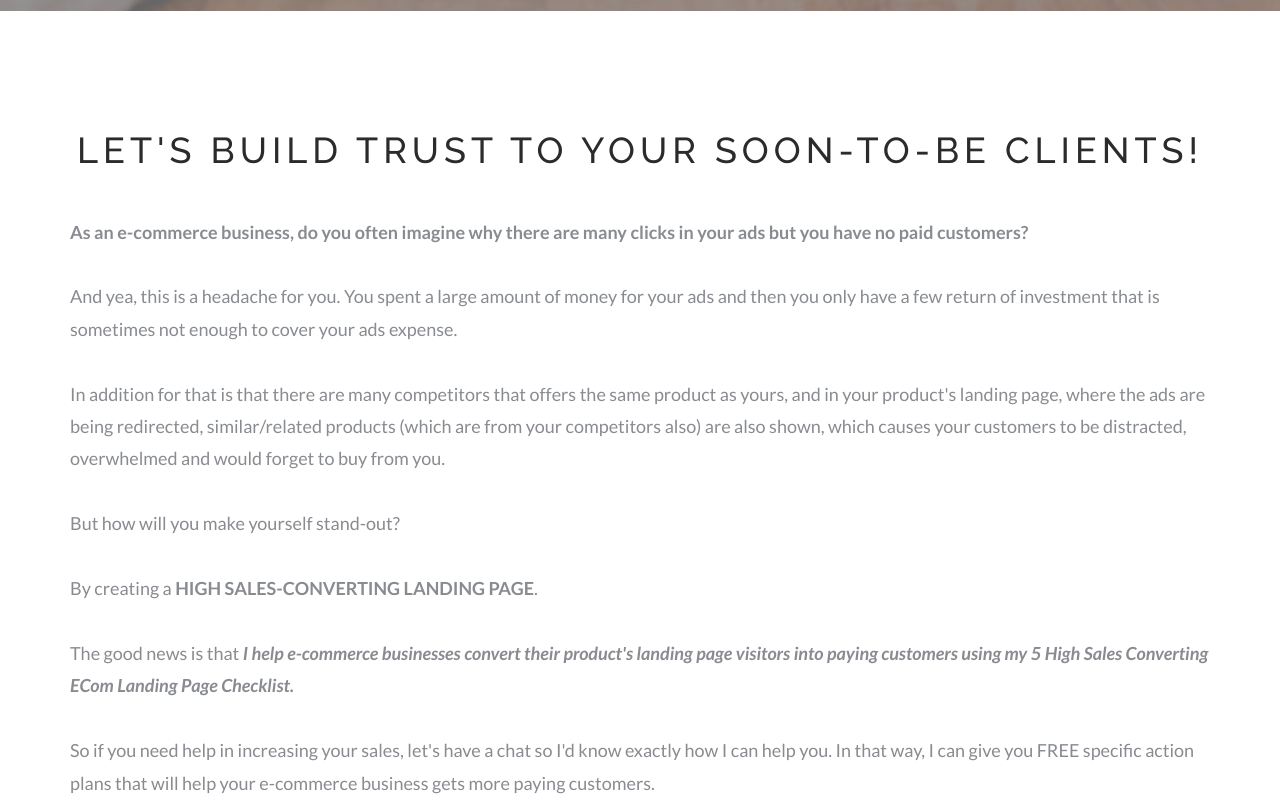
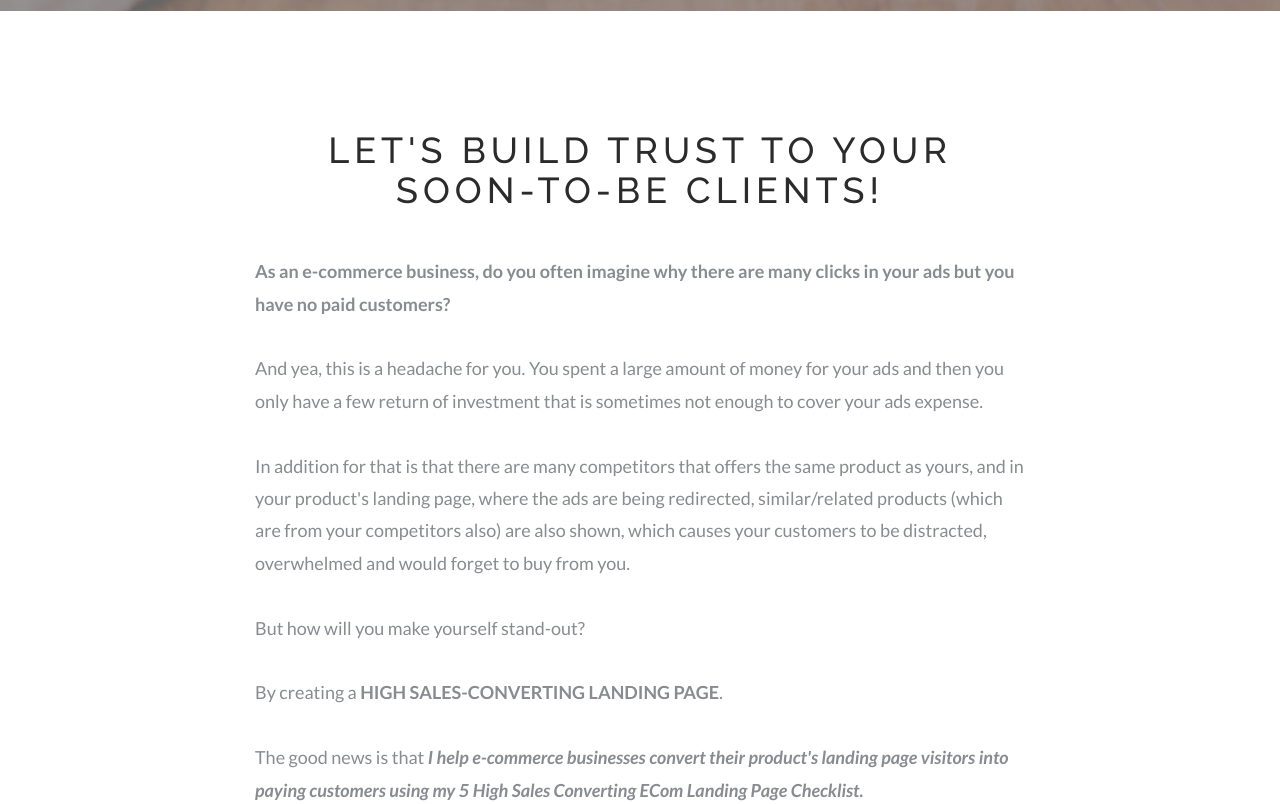
Before and after one commit to cjestavillo/cjestavillo.github.io, a plain HTML site: page index.html in a window 1280 px wide. Shown: the part 800-1604 px from the top of the page. Drawn offline with Linux system fonts and the light colour scheme.

Commit message:
Update style.css

```diff
--- a/css/style.css
+++ b/css/style.css
@@ -2097,6 +2097,16 @@ border:none;
 	.clients {
 	  padding: 0 0 45px 0;
 	}
+}
+@media(min-width:992px) {
+    #description .container,
+    #about .container {
+        padding: 0 200px;
+    }
+
+    #portfolio .container .subheader {
+        padding: 0 170px;
+    }
 }
 @media(max-width:768px) {
     h3 {
```
